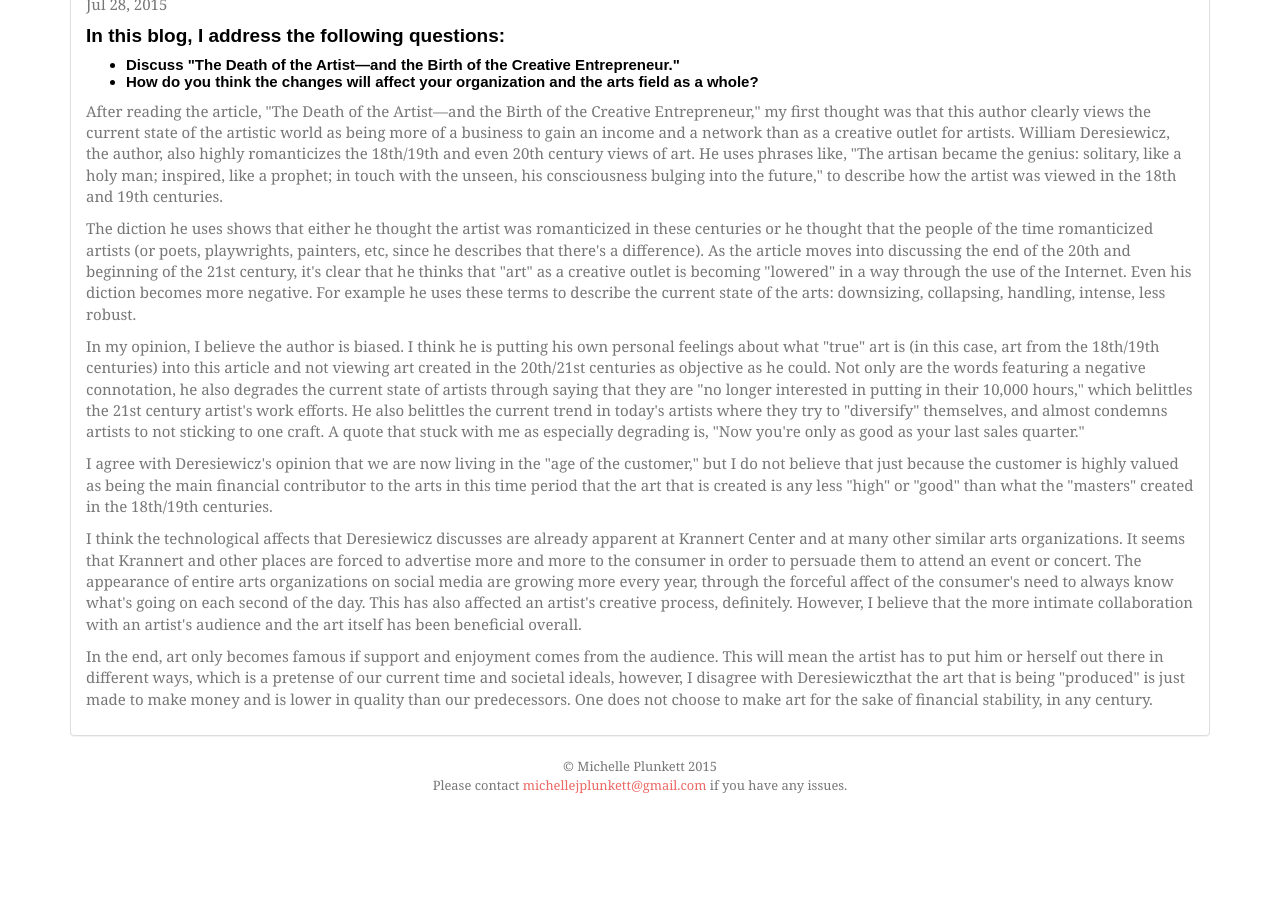
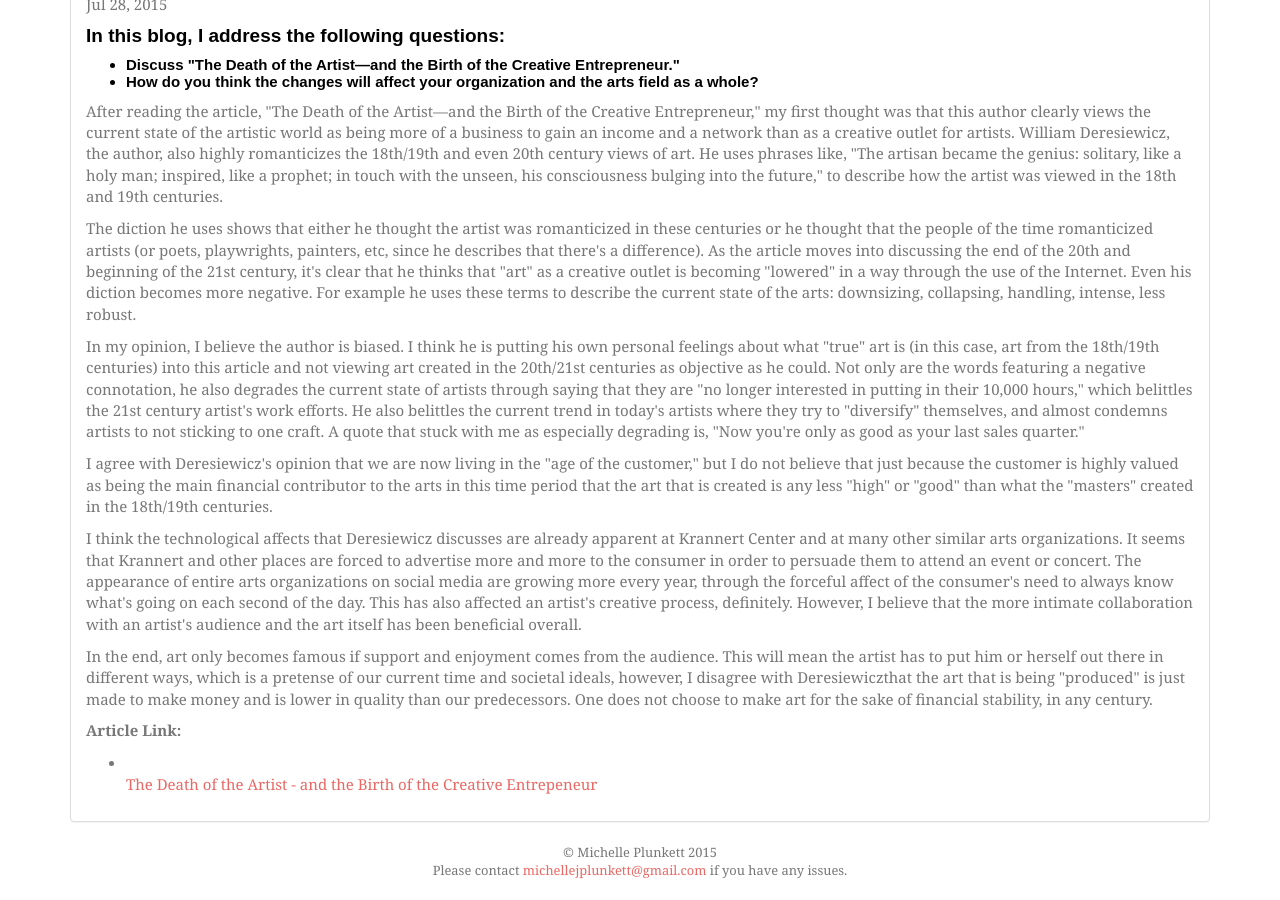
Before and after one commit to michelleplunkett/michelleplunkett.github.io, a Jekyll site: the page built from blogs/_posts/2015-07-28-blog-7.html, in a window 1280 px wide and 900 px high, scrolled down 589 px. Built offline with Jekyll 4.4.1, drawn with Linux system fonts in a browser that asks for light colours; nearby versions of some CDN libraries; some web fonts are replaced; Markdown is read by kramdown in place of the engine named in the settings; before the commit the page ends 1404 px from its top, so only the background shows below that.

Commit message:
Update 2015-07-28-blog-7.html

```diff
--- a/blogs/_posts/2015-07-28-blog-7.html
+++ b/blogs/_posts/2015-07-28-blog-7.html
@@ -23,3 +23,7 @@ date:   2015-07-28
 <p>I think the technological affects that Deresiewicz discusses are already apparent at Krannert Center and at many other similar arts organizations. It seems that Krannert and other places are forced to advertise more and more to the consumer in order to persuade them to attend an event or concert. The appearance of entire arts organizations on social media are growing more every year, through the forceful affect of the consumer's need to always know what's going on each second of the day. This has also affected an artist's creative process, definitely. However, I believe that the more intimate collaboration with an artist's audience and the art itself has been beneficial overall.</p>
 
 <p>In the end, art only becomes famous if support and enjoyment comes from the audience. This will mean the artist has to put him or herself out there in different ways, which is a pretense of our current time and societal ideals, however, I disagree with Deresiewiczthat the art that is being "produced" is just made to make money and is lower in quality than our predecessors. One does not choose to make art for the sake of financial stability, in any century.</p>
+
+<p><b>Article Link:</b></p><ul>
+	<li></li><a href="http://www.theatlantic.com/magazine/archive/2015/01/the-death-of-the-artist-and-the-birth-of-the-creative-entrepreneur/383497/">The Death of the Artist - and the Birth of the Creative Entrepeneur</a></li>
+</ul>
```
